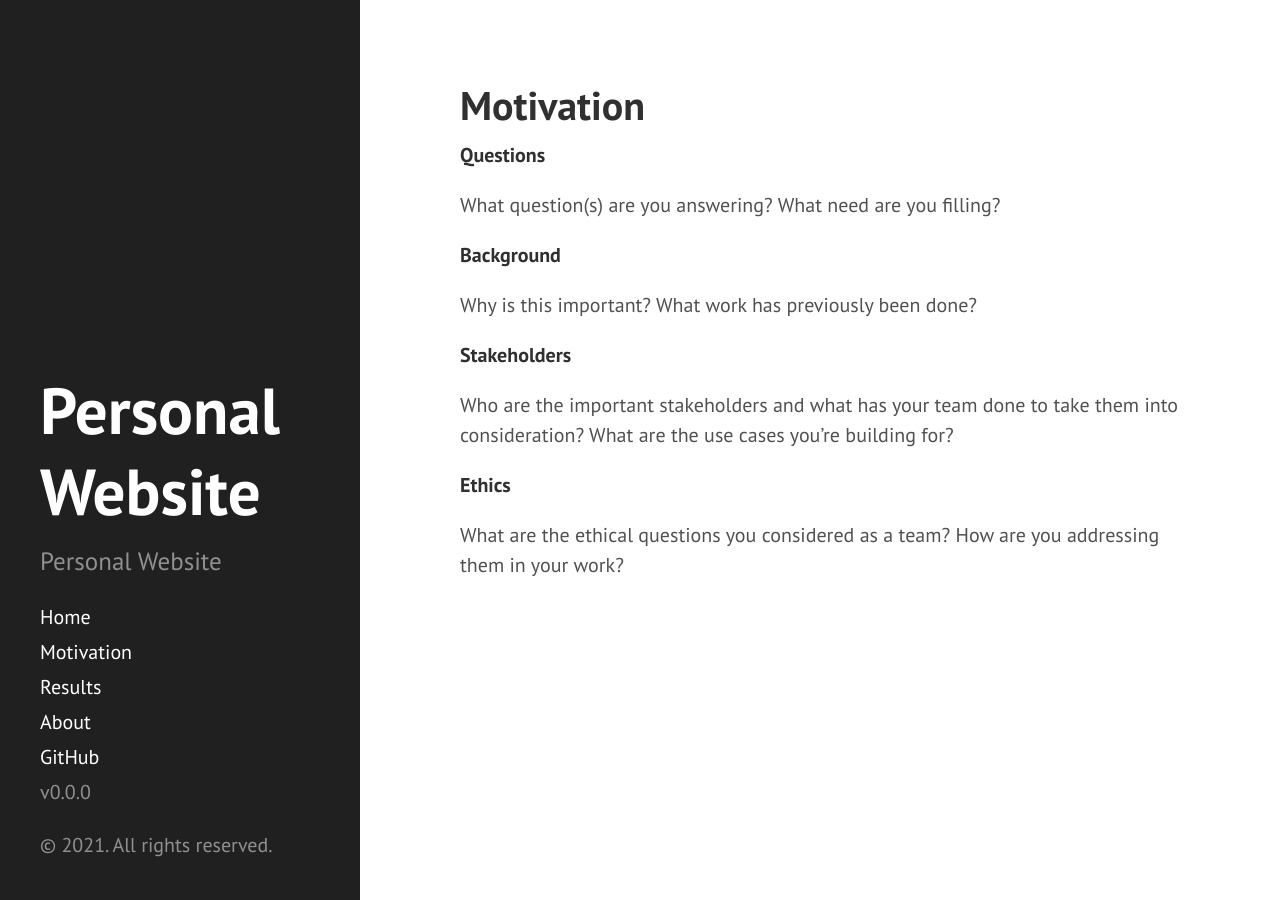
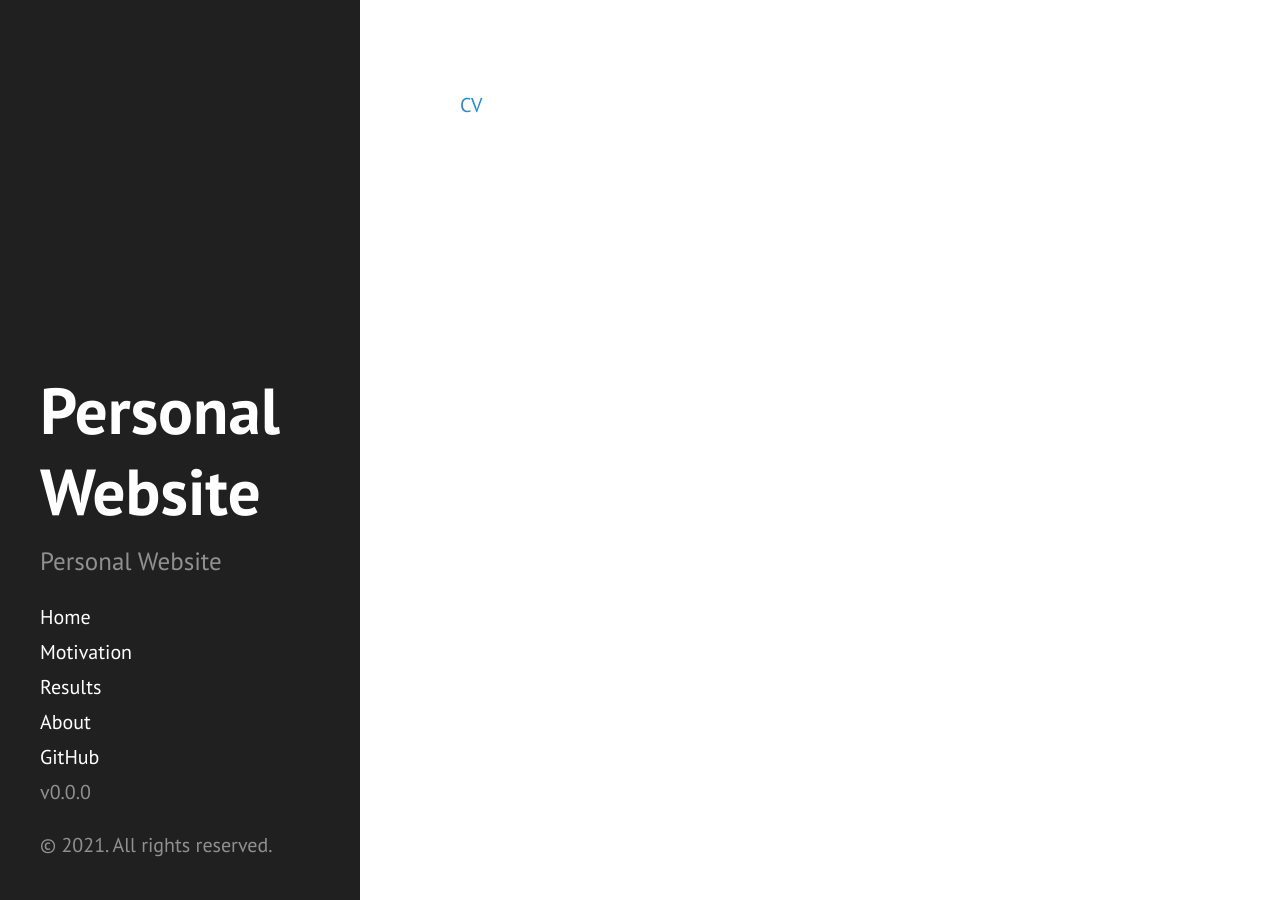
Before and after one commit to kcsadow/website, a Jekyll site: the page built from CV.md, in a window 1280 px wide. Built offline with Jekyll 4.4.1, drawn with Linux system fonts in a browser that asks for light colours; our own code applies the rules of GitHub Pages for plain Markdown files.

Commit message:
Update CV.md

```diff
--- a/CV.md
+++ b/CV.md
@@ -1,24 +1 @@
----
-layout: page
-title: Motivation
----
-
-**Questions**
-
-What question(s) are you answering?
-What need are you filling?
-
-**Background**
-
-Why is this important?
-What work has previously been done?
-
-**Stakeholders**
-
-Who are the important stakeholders and what has your team done to take them into consideration?
-What are the use cases you’re building for?
-
-**Ethics**
-
-What are the ethical questions you considered as a team?
-How are you addressing them in your work?
+[CV](https://cfadmin.human.cornell.edu/FAR/uploads/webcv/ks2373_webcv_F7BEB205-F08E-410F-B69F-0EA0A202FF0F.pdf)
```
